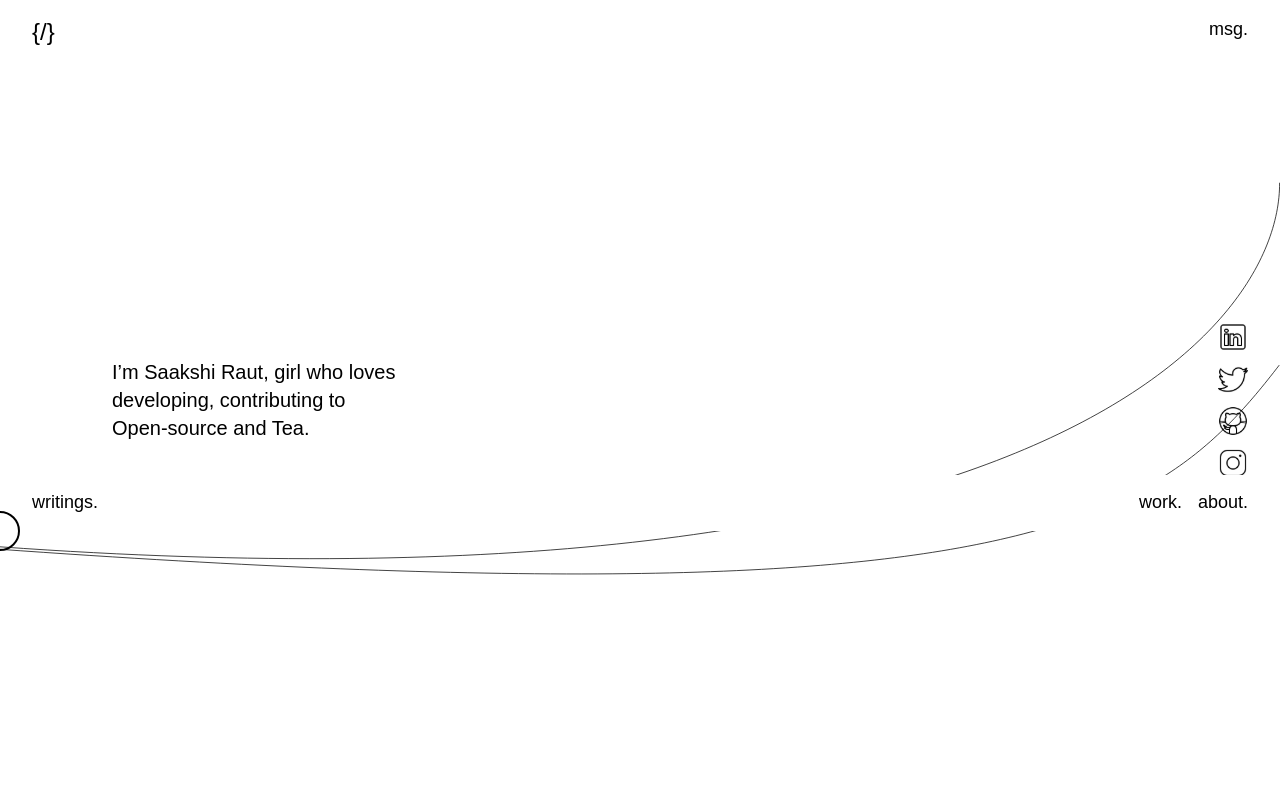
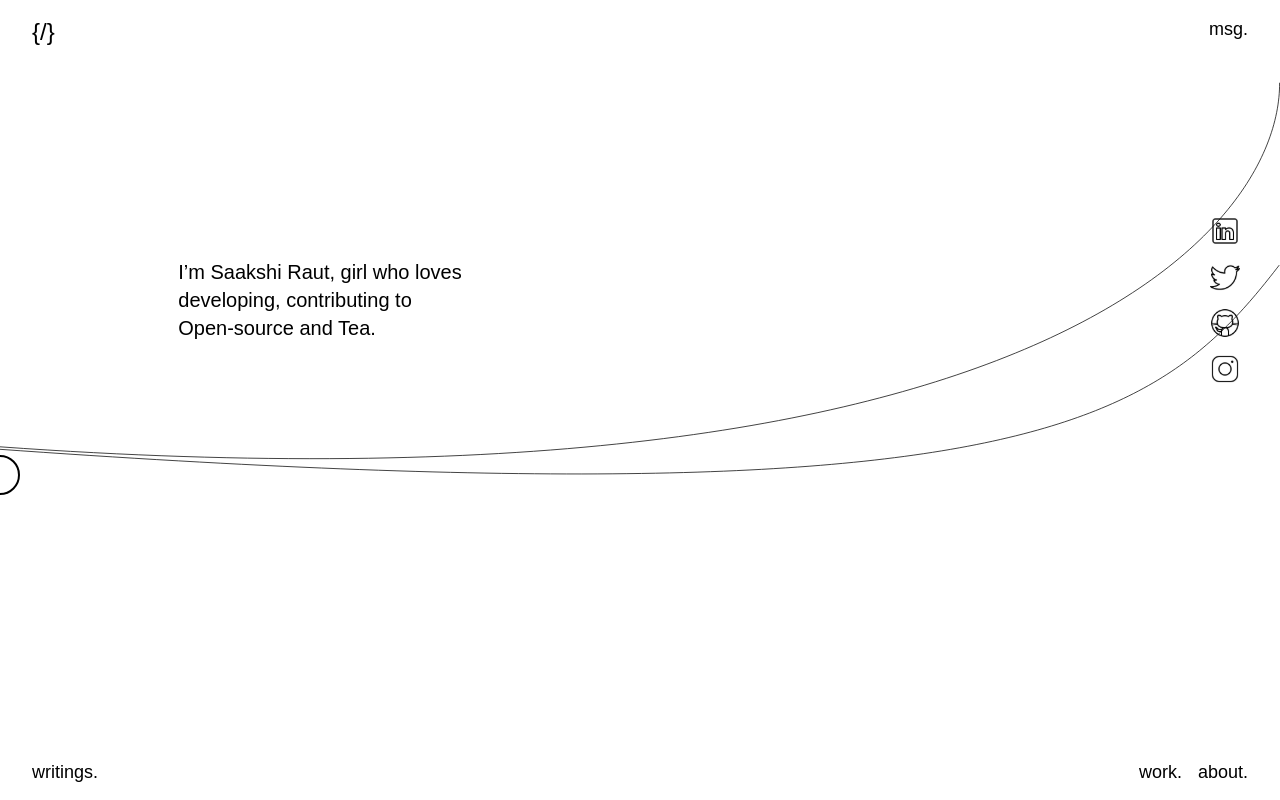
Before and after one commit to saakshiraut28/portfolio, a React (Create React App) app: page / in a window 1280 px wide. Built offline with nearby package versions, Linux system fonts and the light colour scheme; what react-scroll-motion would draw is missing.

Commit message:
Done Major changes

```diff
--- a/public/index.css
+++ b/public/index.css
@@ -3,7 +3,11 @@
 * {
   padding: 0;
   margin: 0;
+  cursor: "./cursor.png";
 }
 root {
   cursor: "./cursor.png";
 }
+button {
+  cursor: "./cursor.png";
+}
--- a/public/index.html
+++ b/public/index.html
@@ -45,7 +45,7 @@
     left: 0;
     transform: translate(-50%, -50%);
     pointer-events: none;
-    transition: width 1000ms, height 1000ms;
+    transition: width 20s, height 20s;
 }
 
 
--- a/src/App.js
+++ b/src/App.js
@@ -13,6 +13,7 @@ import Footer from "./components/footer";
 function App() {
   return (
     <>
+      <div className="w-full h-full">
         <Navbar />
         <Routes>
           <Route path="/" element={<Home />} exact />
@@ -20,6 +21,7 @@ function App() {
           <Route path="/project" element={<Projects />} />
         </Routes>
         <Footer />
+      </div>
     </>
   );
 }
--- a/src/components/cards.jsx
+++ b/src/components/cards.jsx
@@ -12,8 +12,9 @@ import hoverEffect from "hover-effect";
 function Card(props) {
   return (
     <>
-      <div className="flex flex-col lg:flex-row items-center justify-center w-full h-full py-8">
-        <div className="flex flex-col px-4 w-1/4 items-center md:items-end">
+      {/*
+      <div className="invisible lg:visible flex flex-row items-center justify-center w-full h-full ">
+        <div className="flex flex-col px-4 w-full lg:w-1/4 items-center md:items-end">
           <p className="text-2xl text-center font-light">{props.title}</p>
           <hr className="w-64 -mr-4 h-0.5 my-4 bg-black border-0" />
           <p className="text-lg text-center md:text-right font-light">
@@ -25,7 +26,7 @@ function Card(props) {
           </p>
         </div>
         <div className="grid">
-          <div className="dist w-[600px] h-[425px]">
+          <div className="dist w-[600px] h-[425px] ">
             <img src={Cgs} />
           </div>
           <div className="w-full flex justify-center py-2">
@@ -40,6 +41,55 @@ function Card(props) {
           </div>
         </div>
       </div>
+      <div className="lg:hidden flex h-full w-full">
+        <div className="">
+          <div className="title text-2xl text-center font-light">
+            {props.title}
+          </div>
+          <div className="text-lg text-center font-light">{props.desc}</div>
+          <div className="w-full flex justify-center py-2">
+            <span className="flex space-x-4">
+              <a href={props.gitlink}>
+                <img src={Repo} />
+              </a>
+              <a href={props.prolink}>
+                <img src={Preview} />
+              </a>
+            </span>
+          </div>
+        </div>
+  </div>*/}
+      <div className="flex px-4 w-full items-center lg:items-end  ">
+        <div className="flex lg:w-1/2 w-full flex-col items-center lg:items-end">
+          {/* Project Title */}
+          <p className="text-2xl text-center lg:text-right font-light px-3">
+            {props.title}
+          </p>
+          <hr className="md:w-64 -mr-4 h-0.5 my-4 bg-black border-0" />
+          {/* Project Description */}
+          <p className="text-lg text-justify lg:text-right md:text-center font-light px-3 md:w-full w-64 ">
+            {props.desc}
+            <br />
+          </p>
+          {/* Project Tech Stack  */}
+          <div className="flex w-full font-regular   mt-10 justify-center lg:justify-end px-3">
+            <p className="w-fit border bg-[#F0F0F0] rounded-md px-2 py-1">
+              {props.tech}
+            </p>
+          </div>
+          <span className="flex space-x-4 justify-center lg:justify-end my-4 px-3">
+            <a href={props.gitlink}>
+              <img src={Repo} />
+            </a>
+            <a href={props.prolink}>
+              <img src={Preview} />
+            </a>
+          </span>
+        </div>
+        <div className="hidden lg:flex w-[750px] h-[450px] ">
+          <img src={props.img} />
+        </div>
+      </div>
     </>
   );
 }
--- a/src/components/footer.jsx
+++ b/src/components/footer.jsx
@@ -5,7 +5,8 @@ import { Link } from "react-router-dom";
 
 function Footer() {
   return (
-    <div className="sticky bottom-0 flex w-full h-14 items-center px-8 font-main text-[18px] font-medium bg-white">
+    <>
+      <div className="container fixed bottom-0 flex w-full h-14 items-center px-8 font-main text-[18px] font-medium bg-white">
         <div className="flex w-full justify-start">
           <Link
             to="https://medium.com/@saakshiraut28"
@@ -23,6 +24,7 @@ function Footer() {
           </Link>
         </div>
       </div>
+    </>
   );
 }
 
--- a/src/pages/about.jsx
+++ b/src/pages/about.jsx
@@ -9,9 +9,6 @@ import Navbar from "../components/navbar";
 function About() {
   return (
     <>
-      <div class="bg"></div>
-      <div class="bg bg2"></div>
-      <div class="foreground"></div>
       <div className="container px-10 lg:px-20 font-main">
         {/* TITLE */}
         <div className="title w-full flex lg:justify-end  ">
@@ -38,11 +35,17 @@ function About() {
             <p>And I believe that aliens do exist 👾.</p>
           </span>
         </div>
-        <div className="flex space-x-4 my-4 lg:px-20 lg:pb-24">
-          <button className="py-1 my-4 w-64 border text-center rounded-full text-[17px] hover:bg-black hover:text-white">
+        <div className="flex flex-col md:flex-row md:space-x-4 my-4 lg:px-20 lg:pb-24">
+          <button
+            data-hover="Download"
+            className="py-1 my-4 w-64 border text-center rounded-full text-[17px] hover:bg-black hover:text-white hover:text-[0px] hover:after:content-[attr(data-hover)] hover:after:text-[17px]"
+          >
             <a href="#">Download Resume</a>
           </button>
-          <button className="py-1 my-4 w-64 border text-center rounded-full text-[17px] hover:bg-black hover:text-white before:content-['Copy to clipboard']">
+          <button
+            data-hover="Copy to clipboard"
+            className="py-1 my-4 w-64 border text-center rounded-full text-[17px] hover:bg-black hover:text-white hover:text-[0px] hover:after:content-[attr(data-hover)] hover:after:text-[17px]"
+          >
             <a href="#">saakshiraut28@gmail.com</a>
           </button>
         </div>
--- a/src/pages/homep.jsx
+++ b/src/pages/homep.jsx
@@ -11,31 +11,26 @@ import Twitter from "../assets/icons/Twitter.svg";
 function Home() {
   return (
     <>
-      <section className="container  top-0 content h-full w-full content-center font-main">
-        <div className="relative top-[100px] leading-tight w-full	">
+      <div className="container h-full w-full">
+        <div className="relative">
           <img src={Curves} />
         </div>
-        <div className="absolute top-0 w-full h-full flex flex-col md:flex-row justify-center items-center">
-          <div className="flex flex-auto w-96 justify-center md:justify-start items-center px-4 font-normal ">
-            <span className="text-xl md:px-24">
-              I’m Saakshi Raut, girl who loves <br />
-              developing, contributing to
-              <br />
-              Open-source and Tea.
-              <br />
-              {/* <div className="py-1 my-4 border text-center rounded-full text-[17px] hover:bg-black hover:text-white">
-                <a href="#">saakshiraut28@gmail.com</a>
-  </div> */}
-            </span>
+        <div className="absolute flex top-0 w-full h-full flex-col md:flex-row justify-center">
+          <div className="flex w-full h-1/4 md:w-1/2  md:h-3/4  items-center justify-center text-xl font-main">
+            I’m Saakshi Raut, girl who loves
+            <br />
+            developing, contributing to
+            <br />
+            Open-source and Tea.
           </div>
-          <div className="flex md:justify-end md:items-center flex-col px-8 space-y-3 ">
-            <img src={Linkedin} className="transition-all border-1" />
-            <img src={Twitter} className="transition-all " />
-            <img src={Git} className="transition-all " />
-            <img src={Instagram} className="transition-all " />
+          <div className="flex w-full md:w-1/2  md:h-3/4  items-center md:items-end justify-center text-xl font-main flex-row md:flex-col px-10 md:space-y-4">
+            <img src={Linkedin} className="mx-4 md:mx-0 border-1" />
+            <img src={Twitter} className="mx-4 md:mx-0 " />
+            <img src={Git} className="mx-4 md:mx-0 " />
+            <img src={Instagram} className="mx-4 md:mx-0 " />
           </div>
         </div>
-      </section>
+      </div>
     </>
   );
 }
--- a/src/pages/projects.jsx
+++ b/src/pages/projects.jsx
@@ -12,11 +12,7 @@ import {
   Sticky,
   batch,
   Fade,
-  Move,
   MoveOut,
-  StickyIn,
-  FadeIn,
-  ZoomIn,
 } from "react-scroll-motion";
 
 const ZoomInScrollOut = batch(Sticky(), Fade(-0.5, 1), MoveOut(0, -300));
@@ -24,17 +20,17 @@ const ZoomScrollOut = batch(Sticky());
 function Projects() {
   return (
     <>
-      <div className="container px-10 lg:px-20 font-main h-full">
+      <div className="container px-10 lg:px-20 font-main w-full h-full">
         {/* TITLE */}
-        <div className="title w-full flex lg:justify-start  ">
-          <span className="text-3xl font-semibold">PROJECTS</span>
+        <div className="title w-full flex lg:justify-end  ">
+          <span className="text-3xl font-semibold">PROJECT</span>
           <br />
         </div>
-        <div className="title2 w-full flex lg:justify-start ">
-          <hr className="w-1/2 h-0.5 my-3 bg-black border-0" />
+        <div className="title2 w-full flex lg:justify-end ">
+          <hr className="w-1/2 h-0.5 my-4 bg-black border-0" />
           <br />
         </div>
-        <div className="h-full py-8 ">
+        <div className="intro flex-row lg:px-20 pt-8 md:pt-14 w-full ">
           <ScrollContainer>
             <ScrollPage>
               <Animator animation={ZoomInScrollOut}>
@@ -74,6 +70,46 @@ function Projects() {
             </ScrollPage>
           </ScrollContainer>
         </div>
+        {/**<div className="my-4">
+          <ScrollContainer>
+            <ScrollPage>
+              <Animator animation={ZoomInScrollOut}>
+                <Card
+                  img={Cgs}
+                  title="Write It - Centralized Grievance System"
+                  desc="We develop a web application that would be a sort of Centralised Public Grievance portal and Monitoring System (CPGRAMS) but specifically dedicated to college(s)."
+                  tech="#HTML #Tailwind CSS #Bootstrap #Php"
+                  prolink="#"
+                  gitlink="https://github.com/saakshiraut28/Hackathon_Project"
+                />
+              </Animator>
+            </ScrollPage>
+            <ScrollPage>
+              <Animator animation={ZoomInScrollOut}>
+                <Card
+                  img={Oide}
+                  title="Scryptn - Online IDE"
+                  desc="Basic idea of this project to make Online IDE with registration and sign in functionality, along with that the user could save, update and even post their code."
+                  tech="#HTML #Bootstrap #PHP #Tailwind"
+                  prolink="#"
+                  gitlink="https://github.com/saakshiraut28/Online-IDE"
+                />
+              </Animator>
+            </ScrollPage>
+            <ScrollPage>
+              <Animator animation={ZoomScrollOut}>
+                <Card
+                  img={Burger}
+                  title="Burger Assembler"
+                  desc="A web-app where users can make their own burgers, by adding and removing various ingredients to it. This was the first project I created while learning react. "
+                  tech="#React JS #Tailwind CSS"
+                  prolink="#"
+                  gitlink="https://github.com/saakshiraut28/Burger_Builder"
+                />
+              </Animator>
+            </ScrollPage>
+          </ScrollContainer>
+  </div>**/}
       </div>
     </>
   );
```
Lines whose indentation alone changed are shown as unchanged.
